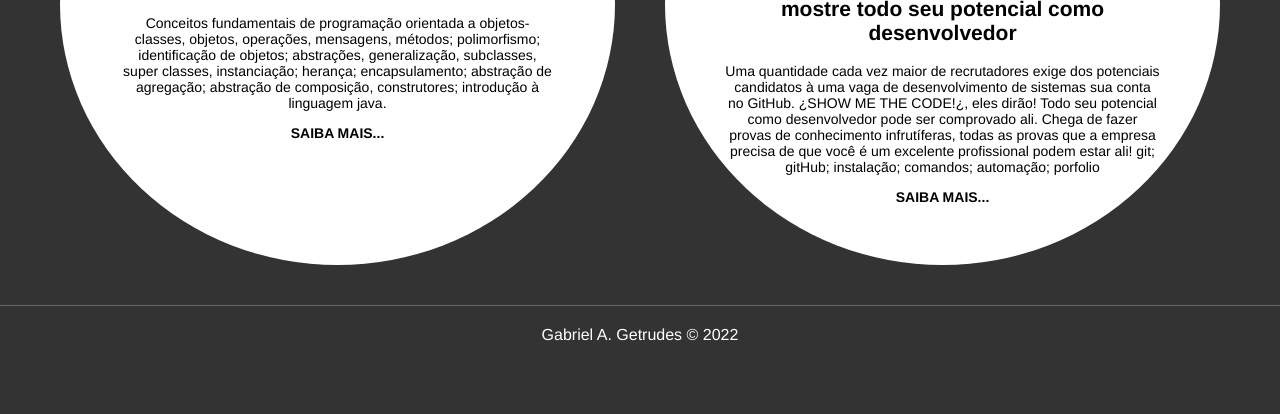
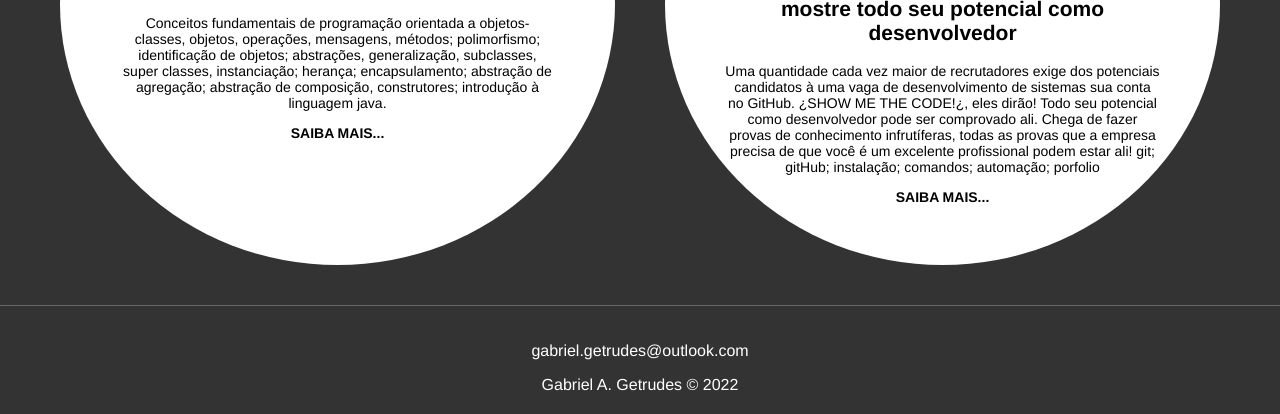
Before and after one commit to gaadriano/HandsOn, a plain HTML site: page HTML-CSS/index.html in a window 1280 px wide. Shown: the part 478-892 px from the top of the page. Before the commit the page ends 842 px from the top, so only its background shows below. Drawn offline with Linux system fonts and the light colour scheme.

Commit message:
Alteração no footer da página.

```diff
--- a/HTML-CSS/index.html
+++ b/HTML-CSS/index.html
@@ -36,6 +36,7 @@
     </section>
 
     <footer>
+        <p>gabriel.getrudes@outlook.com</p>
         Gabriel A. Getrudes &copy; 2022
     </footer>
 </body>
```
Also changed, not shown: HTML-CSS/institucional.html (+1 -0 lines).
